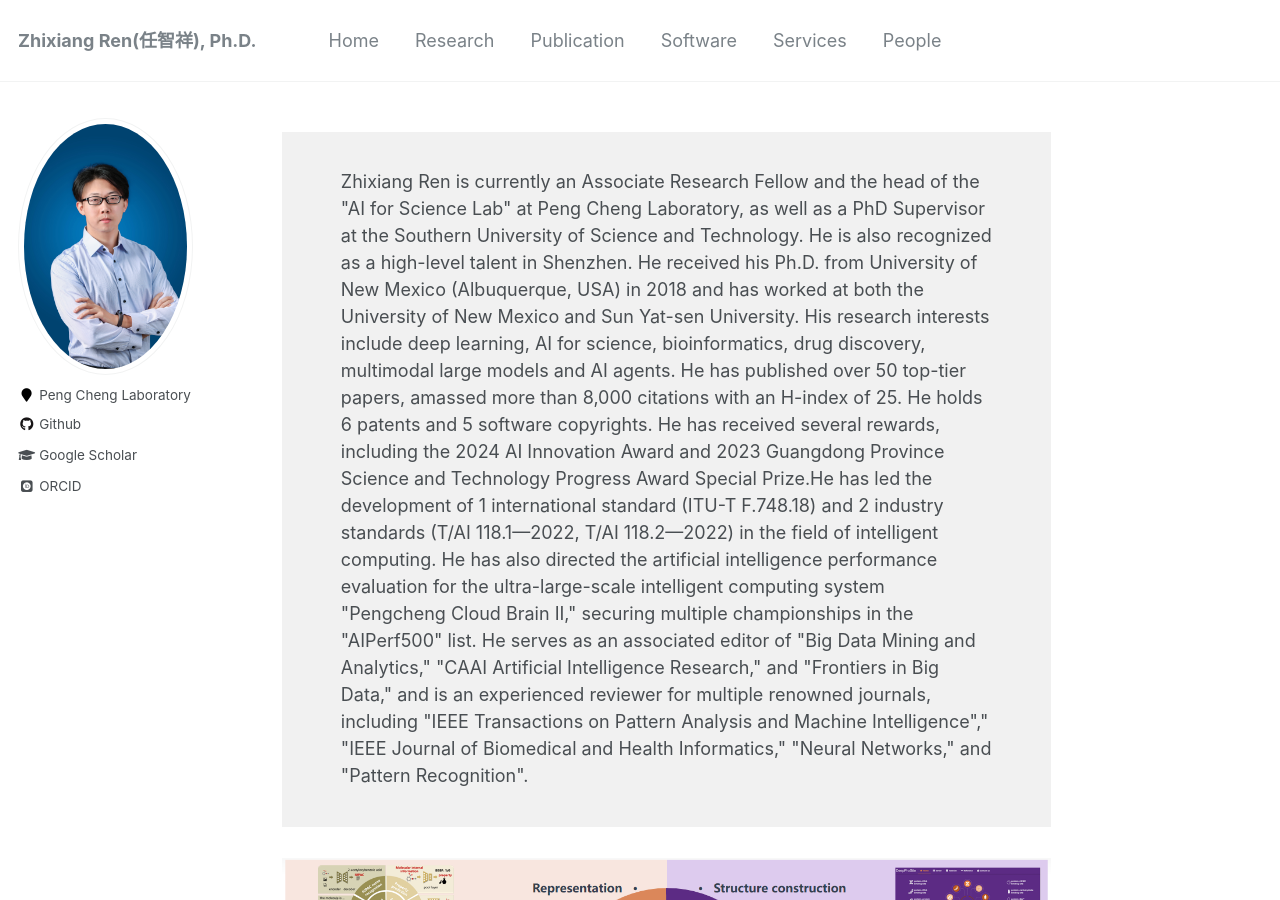
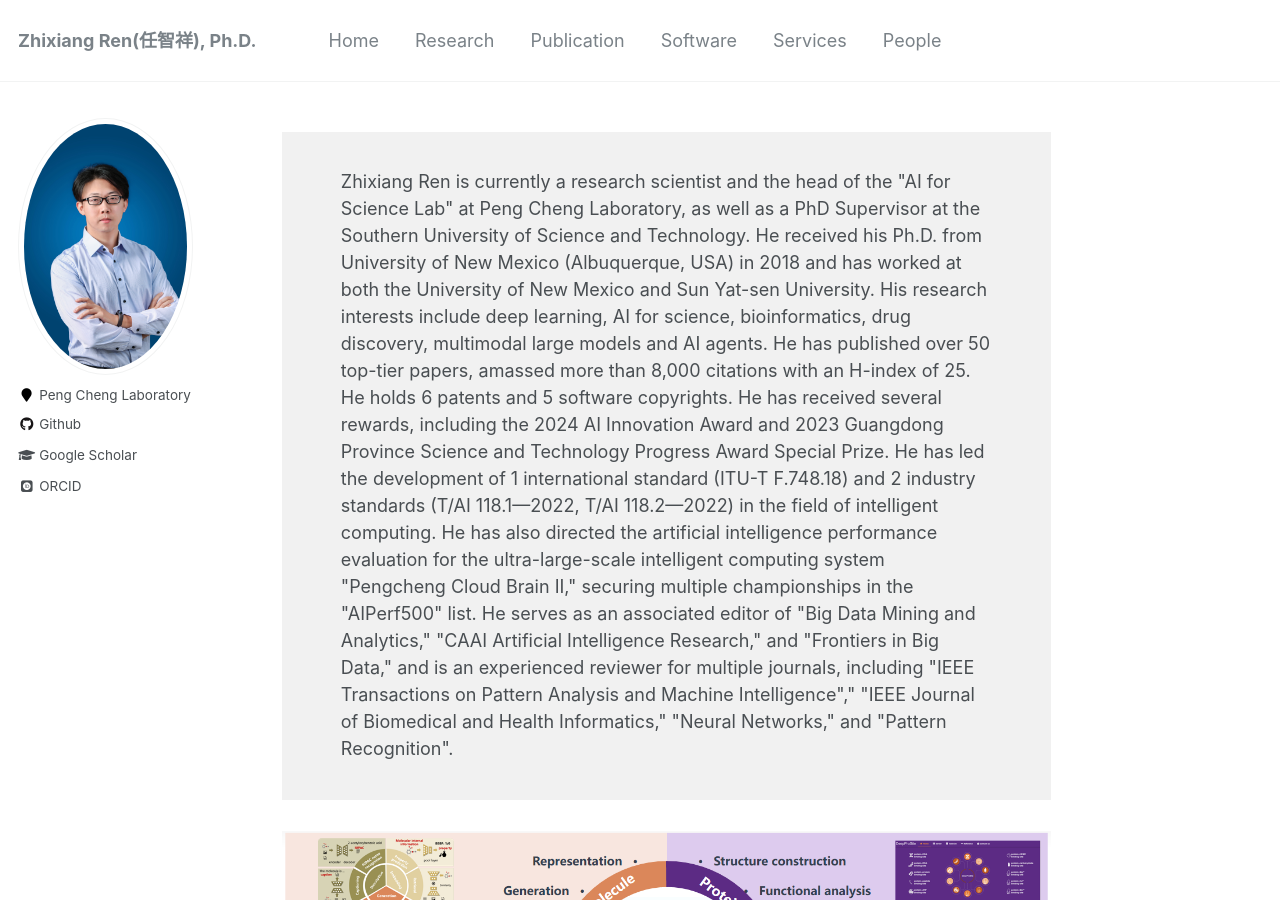
Before and after one commit to zhixiang-ren/zhixiang-ren.github.io, a Jekyll site: the page built from _pages/about.html, in a window 1280 px wide and 900 px high. Built offline with Jekyll 4.4.1, drawn with Linux system fonts in a browser that asks for light colours; some web fonts are replaced.

Commit message:
Update about.html

```diff
--- a/_pages/about.html
+++ b/_pages/about.html
@@ -15,11 +15,14 @@ redirect_from:
 
     </h3> -->
     <p>
-      Zhixiang Ren is currently an Associate Research Fellow and the head of the "AI for Science Lab" at Peng Cheng Laboratory, as well as a PhD Supervisor at the Southern University of Science and Technology. He is also recognized as a high-level talent in Shenzhen.
+      Zhixiang Ren is currently a research scientist and the head of the "AI for Science Lab" at Peng Cheng Laboratory, as well as a PhD Supervisor at the Southern University of Science and Technology.
       He received his Ph.D. from University of New Mexico (Albuquerque, USA) in 2018 and has worked at both the University of New Mexico and Sun Yat-sen University.
-      His research interests include deep learning, AI for science, bioinformatics, drug discovery, multimodal large models and AI agents. He has published over 50 top-tier papers, amassed more than 8,000 citations with an H-index of 25. He holds 6 patents and 5 software copyrights.
-      He has received several rewards, including the 2024 AI Innovation Award and 2023 Guangdong Province Science and Technology Progress Award Special Prize.He has led the development of 1 international standard (ITU-T F.748.18) and 2 industry standards (T/AI 118.1—2022, T/AI 118.2—2022) in the field of intelligent computing. He has also directed the artificial intelligence performance evaluation for the ultra-large-scale intelligent computing system "Pengcheng Cloud Brain II," securing multiple championships in the "AIPerf500" list.
-      He serves as an associated editor of "Big Data Mining and Analytics," "CAAI Artificial Intelligence Research," and "Frontiers in Big Data," and is an experienced reviewer for multiple renowned journals, including "IEEE Transactions on Pattern Analysis and Machine Intelligence"," "IEEE Journal of Biomedical and Health Informatics," "Neural Networks," and "Pattern Recognition".
+      His research interests include deep learning, AI for science, bioinformatics, drug discovery, multimodal large models and AI agents.
+      He has published over 50 top-tier papers, amassed more than 8,000 citations with an H-index of 25. He holds 6 patents and 5 software copyrights.
+      He has received several rewards, including the 2024 AI Innovation Award and 2023 Guangdong Province Science and Technology Progress Award Special Prize.
+      He has led the development of 1 international standard (ITU-T F.748.18) and 2 industry standards (T/AI 118.1—2022, T/AI 118.2—2022) in the field of intelligent computing.
+      He has also directed the artificial intelligence performance evaluation for the ultra-large-scale intelligent computing system "Pengcheng Cloud Brain II," securing multiple championships in the "AIPerf500" list.
+      He serves as an associated editor of "Big Data Mining and Analytics," "CAAI Artificial Intelligence Research," and "Frontiers in Big Data," and is an experienced reviewer for multiple journals, including "IEEE Transactions on Pattern Analysis and Machine Intelligence"," "IEEE Journal of Biomedical and Health Informatics," "Neural Networks," and "Pattern Recognition".
     </p>
 
   </div>
```
